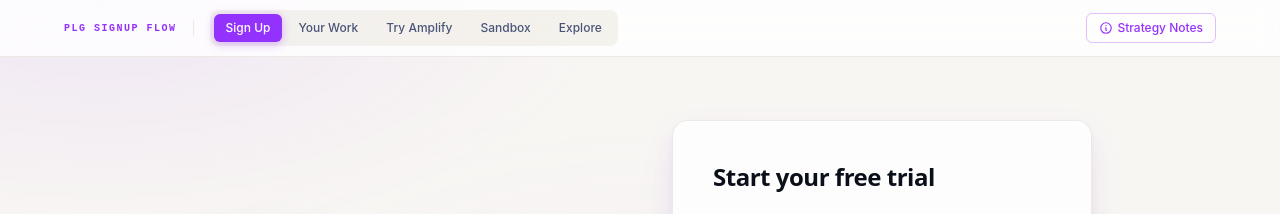
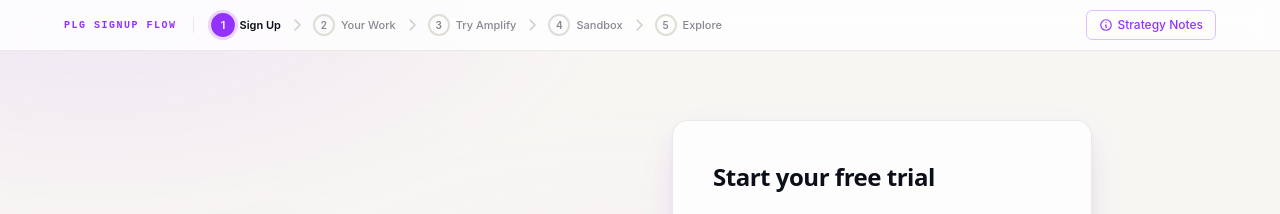
Before and after one commit to joleneann/healthcare-plg, a plain HTML site: page signup-flow.html in a window 1280 px wide. Shown: the top 214 px of the page. Drawn offline with nearby package versions, Linux system fonts and the light colour scheme; a script that the page names is missing; a web font is replaced by a local one.

Commit message:
Replace nav pills with arrow stepper showing sequential flow

```diff
--- a/signup-flow.html
+++ b/signup-flow.html
@@ -91,6 +91,18 @@
 
     .step-btn-active{background:#9432FD !important;color:white !important;box-shadow:0 2px 10px rgba(148,50,253,0.35);}
 
+    /* Arrow stepper */
+    .stepper{display:flex;align-items:center;gap:0;}
+    .step-item{display:flex;align-items:center;gap:6px;cursor:pointer;padding:4px 2px;border-radius:6px;transition:opacity 0.2s ease;}
+    .step-item:hover{opacity:0.85;}
+    .step-circle{width:22px;height:22px;border-radius:50%;border:2px solid #E0DCD6;display:flex;align-items:center;justify-content:center;font-size:10px;font-weight:600;color:#8A8690;background:transparent;transition:background-color 0.3s ease,border-color 0.3s ease,transform 0.2s ease,box-shadow 0.3s ease;flex-shrink:0;}
+    .step-circle.active{background:#9432FD;border-color:#9432FD;color:white;box-shadow:0 0 0 3px rgba(148,50,253,0.18);transform:scale(1.08);}
+    .step-circle.completed{background:#22C55E;border-color:#22C55E;color:white;}
+    .step-label{font-size:11px;font-weight:500;color:#8A8690;transition:color 0.3s ease;white-space:nowrap;}
+    .step-item.active .step-label{color:#0B0F1A;font-weight:600;}
+    .step-item.completed .step-label{color:#9432FD;}
+    .step-arrow{color:#D1CDC6;margin:0 6px;flex-shrink:0;}
+
     @keyframes celebrateScale{0%{transform:scale(0);opacity:0;}60%{transform:scale(1.12);}100%{transform:scale(1);opacity:1;}}
     .celebrate-in{animation:celebrateScale 0.5s cubic-bezier(0.34,1.56,0.64,1) forwards;}
     @keyframes sendingPulse{0%,100%{opacity:0.5;}50%{opacity:1;}}
@@ -121,12 +133,31 @@
       <div class="flex items-center gap-4">
         <span class="text-[10px] font-mono text-purple-core uppercase tracking-[0.15em] font-semibold">PLG Signup Flow</span>
         <div class="w-px h-4 bg-border"></div>
-        <div class="flex gap-1 bg-floating/60 p-1 rounded-lg">
-          <button onclick="goToScreen(1)" data-step-btn="1" class="step-btn px-3 py-1.5 rounded-md text-xs font-medium transition-colors duration-300 text-text-secondary hover:text-text-primary">Sign Up</button>
-          <button onclick="goToScreen(2)" data-step-btn="2" class="step-btn px-3 py-1.5 rounded-md text-xs font-medium transition-colors duration-300 text-text-secondary hover:text-text-primary">Your Work</button>
-          <button onclick="goToScreen(3)" data-step-btn="3" class="step-btn px-3 py-1.5 rounded-md text-xs font-medium transition-colors duration-300 text-text-secondary hover:text-text-primary">Try Amplify</button>
-          <button onclick="goToScreen(4)" data-step-btn="4" class="step-btn px-3 py-1.5 rounded-md text-xs font-medium transition-colors duration-300 text-text-secondary hover:text-text-primary">Sandbox</button>
-          <button onclick="goToScreen(5)" data-step-btn="5" class="step-btn px-3 py-1.5 rounded-md text-xs font-medium transition-colors duration-300 text-text-secondary hover:text-text-primary">Explore</button>
+        <div class="stepper" id="stepper-nav">
+          <div class="step-item active" onclick="goToScreen(1)" data-step="1">
+            <div class="step-circle active">1</div>
+            <span class="step-label">Sign Up</span>
+          </div>
+          <svg class="step-arrow" width="16" height="16" viewBox="0 0 16 16" fill="none"><path d="M6 3l5 5-5 5" stroke="currentColor" stroke-width="1.5" stroke-linecap="round" stroke-linejoin="round"/></svg>
+          <div class="step-item" onclick="goToScreen(2)" data-step="2">
+            <div class="step-circle">2</div>
+            <span class="step-label">Your Work</span>
+          </div>
+          <svg class="step-arrow" width="16" height="16" viewBox="0 0 16 16" fill="none"><path d="M6 3l5 5-5 5" stroke="currentColor" stroke-width="1.5" stroke-linecap="round" stroke-linejoin="round"/></svg>
+          <div class="step-item" onclick="goToScreen(3)" data-step="3">
+            <div class="step-circle">3</div>
+            <span class="step-label">Try Amplify</span>
+          </div>
+          <svg class="step-arrow" width="16" height="16" viewBox="0 0 16 16" fill="none"><path d="M6 3l5 5-5 5" stroke="currentColor" stroke-width="1.5" stroke-linecap="round" stroke-linejoin="round"/></svg>
+          <div class="step-item" onclick="goToScreen(4)" data-step="4">
+            <div class="step-circle">4</div>
+            <span class="step-label">Sandbox</span>
+          </div>
+          <svg class="step-arrow" width="16" height="16" viewBox="0 0 16 16" fill="none"><path d="M6 3l5 5-5 5" stroke="currentColor" stroke-width="1.5" stroke-linecap="round" stroke-linejoin="round"/></svg>
+          <div class="step-item" onclick="goToScreen(5)" data-step="5">
+            <div class="step-circle">5</div>
+            <span class="step-label">Explore</span>
+          </div>
         </div>
       </div>
       <button onclick="toggleAnnotations()" id="annotationToggle" class="px-3 py-1.5 rounded-md text-xs font-medium text-purple-core border border-purple-core/30 hover:bg-purple-subtle transition-all duration-200">
@@ -779,6 +810,16 @@
       document.querySelectorAll('.step-btn').forEach(b=>{b.classList.remove('step-btn-active');b.classList.add('text-text-secondary');});
       const ab=document.querySelector(`[data-step-btn="${n}"]`);
       if(ab){ab.classList.add('step-btn-active');ab.classList.remove('text-text-secondary');}
+      // Update arrow stepper
+      document.querySelectorAll('.step-item').forEach(item=>{
+        const step=parseInt(item.dataset.step);
+        const circle=item.querySelector('.step-circle');
+        item.classList.remove('active','completed');
+        circle.classList.remove('active','completed');
+        if(step<n){item.classList.add('completed');circle.classList.add('completed');circle.innerHTML='<svg width="12" height="12" viewBox="0 0 12 12" fill="none"><path d="M2 6l3 3 5-5" stroke="white" stroke-width="2" stroke-linecap="round" stroke-linejoin="round"/></svg>';}
+        else if(step===n){item.classList.add('active');circle.classList.add('active');circle.textContent=step;}
+        else{circle.textContent=step;}
+      });
       if(n===3){if(Object.keys(S.seg).length>0)setTimeout(autoRecommend,200);else setTimeout(defaultRecommend,200);}
       if(n===4)setupS4();if(n===5)setupS5();
       window.scrollTo({top:0,behavior:'smooth'});
```
